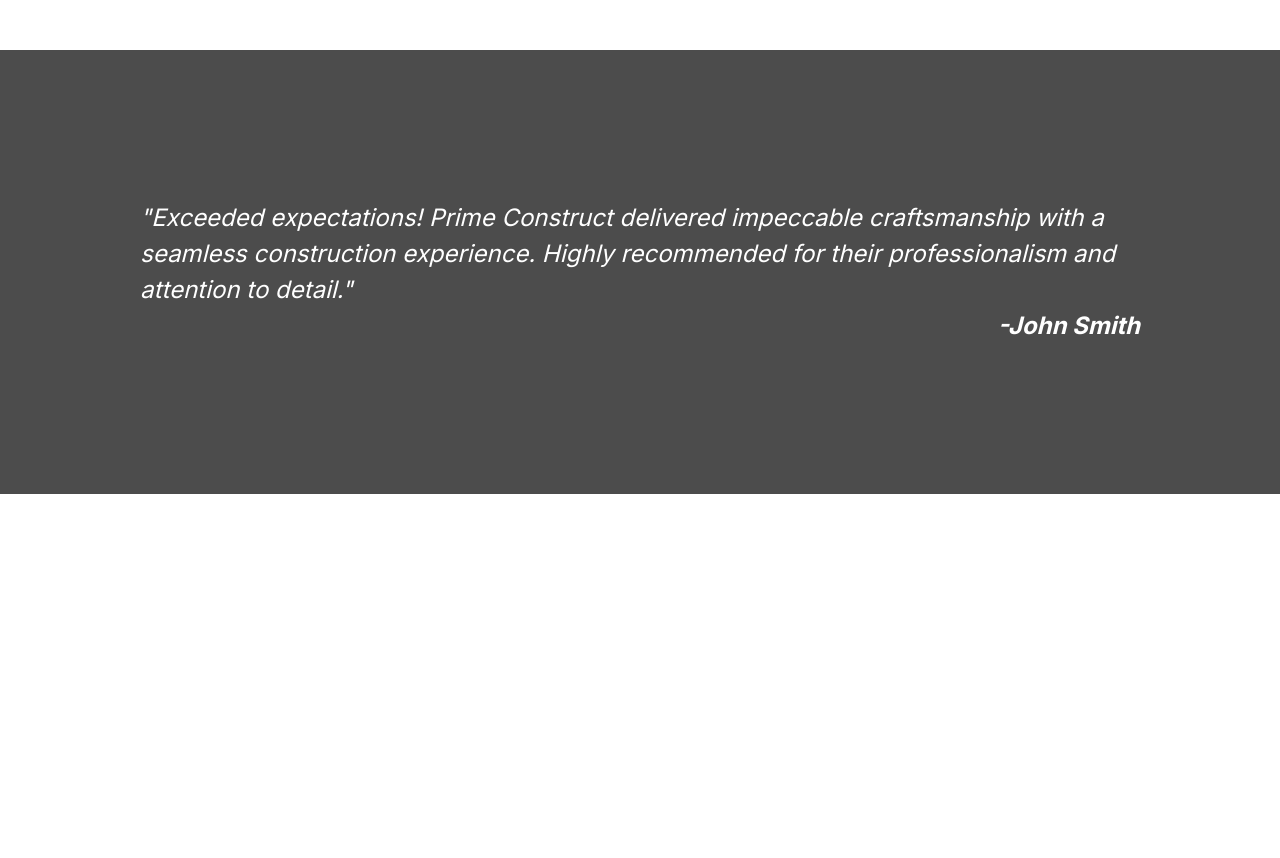
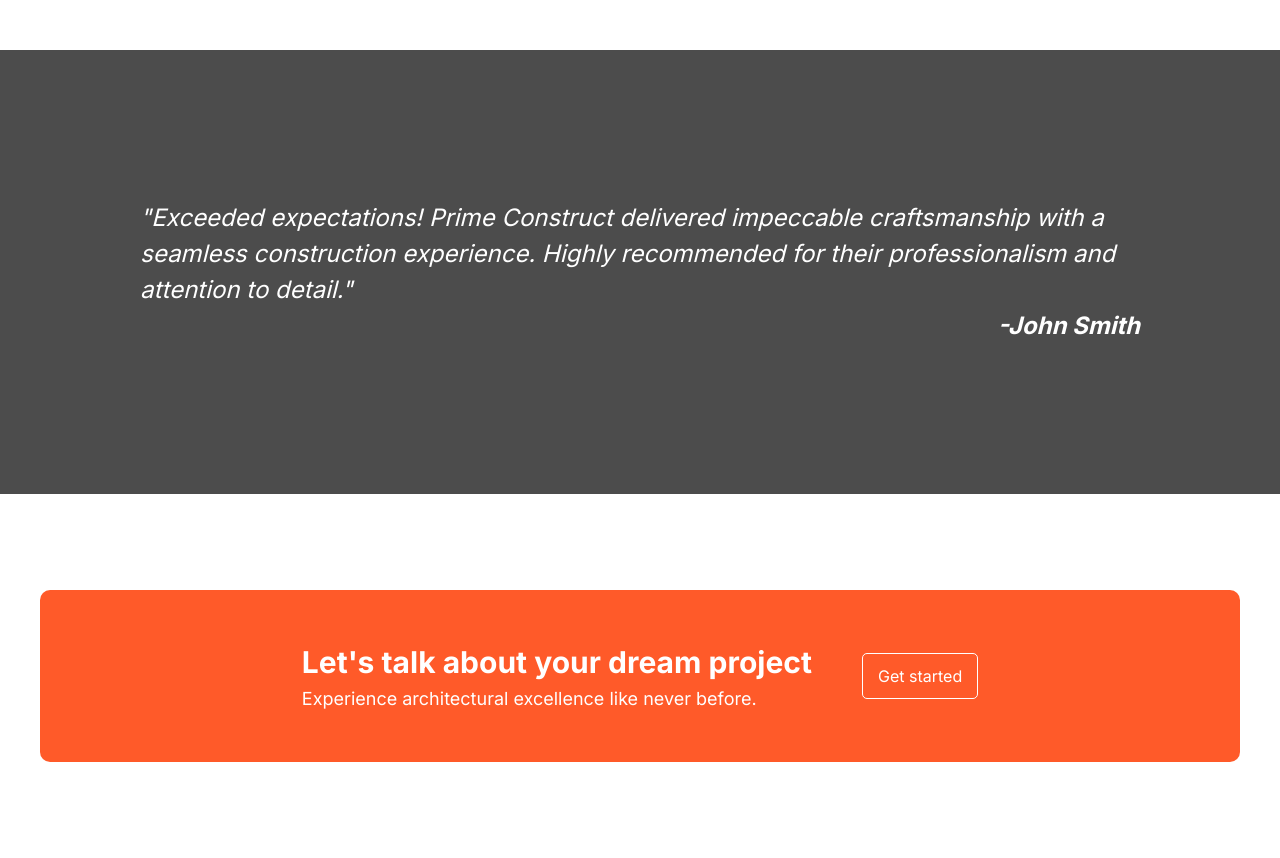
Before and after one commit to yashpandey002/construction-landing-page, a plain HTML site: page index.html in a window 1280 px wide. Shown: the part 1287-2145 px from the top of the page. Before the commit the page ends 1781 px from the top, so only its background shows below. Drawn offline with Linux system fonts and the light colour scheme.

Commit message:
Outro section added

```diff
--- a/index.html
+++ b/index.html
@@ -145,6 +145,24 @@
                     </figure>
                 </div>
             </section>
+            <section id="outro" class="outro__section">
+                <div class="container">
+                    <div class="outro__main-box flex">
+                        <div class="outro__content-box">
+                            <h2 class="outro__heading">
+                                Let's talk about your dream project
+                            </h2>
+                            <p class="outro__desc">
+                                Experience architectural excellence like never
+                                before.
+                            </p>
+                        </div>
+                        <div class="outro__cta-box">
+                            <a href="#" class="outro__cta">Get started</a>
+                        </div>
+                    </div>
+                </div>
+            </section>
         </main>
     </body>
 </html>
--- a/styles/style.css
+++ b/styles/style.css
@@ -99,6 +99,10 @@ header {
     margin-bottom: 5px;
 }
 
+/********************/
+/* Testimonial section */
+/********************/
+
 .testimonial__section {
     background-image: linear-gradient(rgba(0, 0, 0, 0.7), rgba(0, 0, 0, 0.7)),
         url(../img/review-bg.jpg);
@@ -130,3 +134,37 @@ header {
     align-self: flex-end;
     font-weight: 700;
 }
+
+/********************/
+/* Outro section */
+/********************/
+
+.outro__section {
+    padding: 96px 0;
+}
+
+.outro__main-box {
+    background-color: #ff5a29;
+    border-radius: 10px;
+    padding: 50px;
+
+    align-items: center;
+    justify-content: center;
+    gap: 50px;
+    color: #fff;
+}
+
+.outro__heading {
+    font-size: 30px;
+}
+
+.outro__desc {
+    font-size: 18px;
+}
+
+.outro__cta {
+    border: 1px solid #fff;
+    padding: 10px 15px;
+    border-radius: 5px;
+    color: #fff;
+}
```
